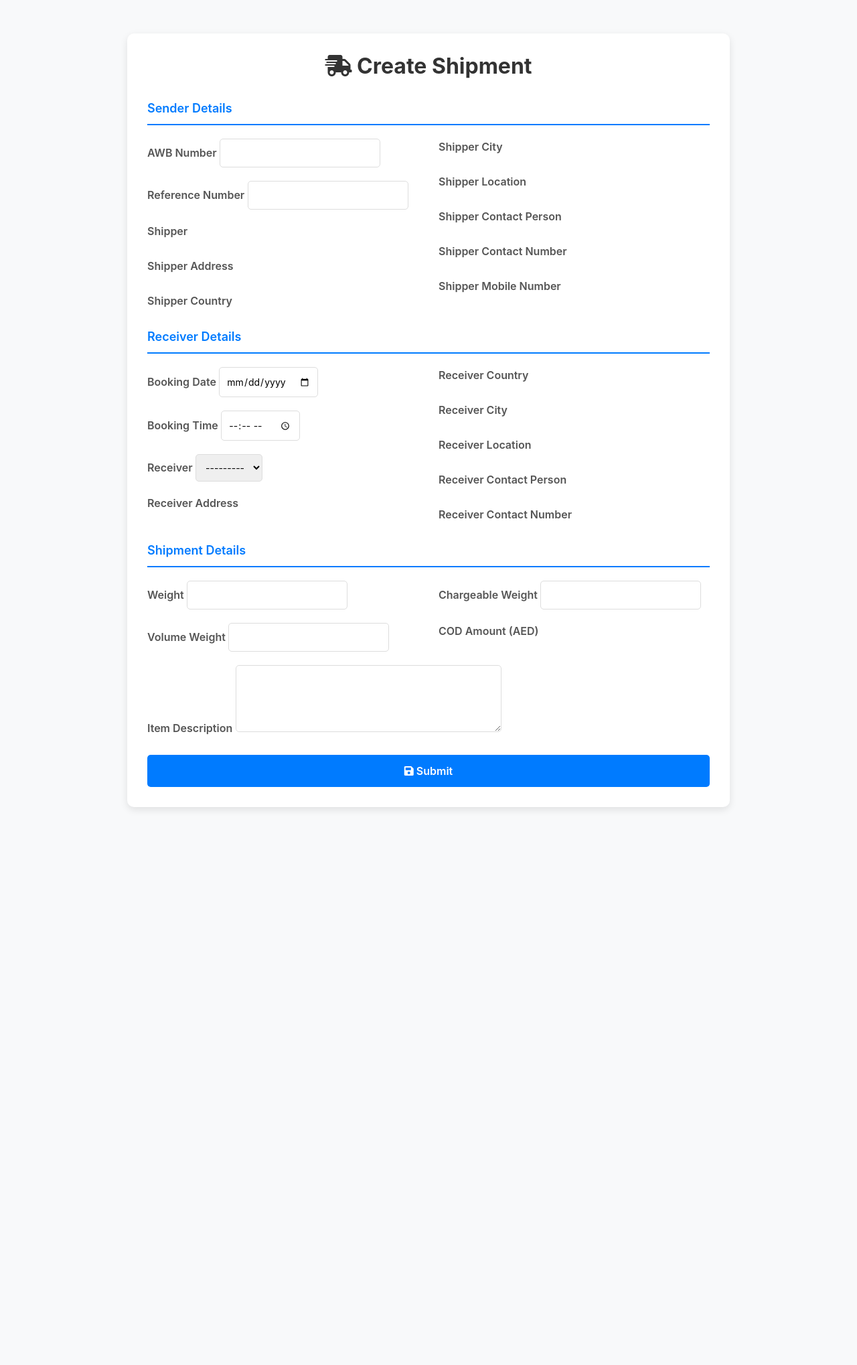
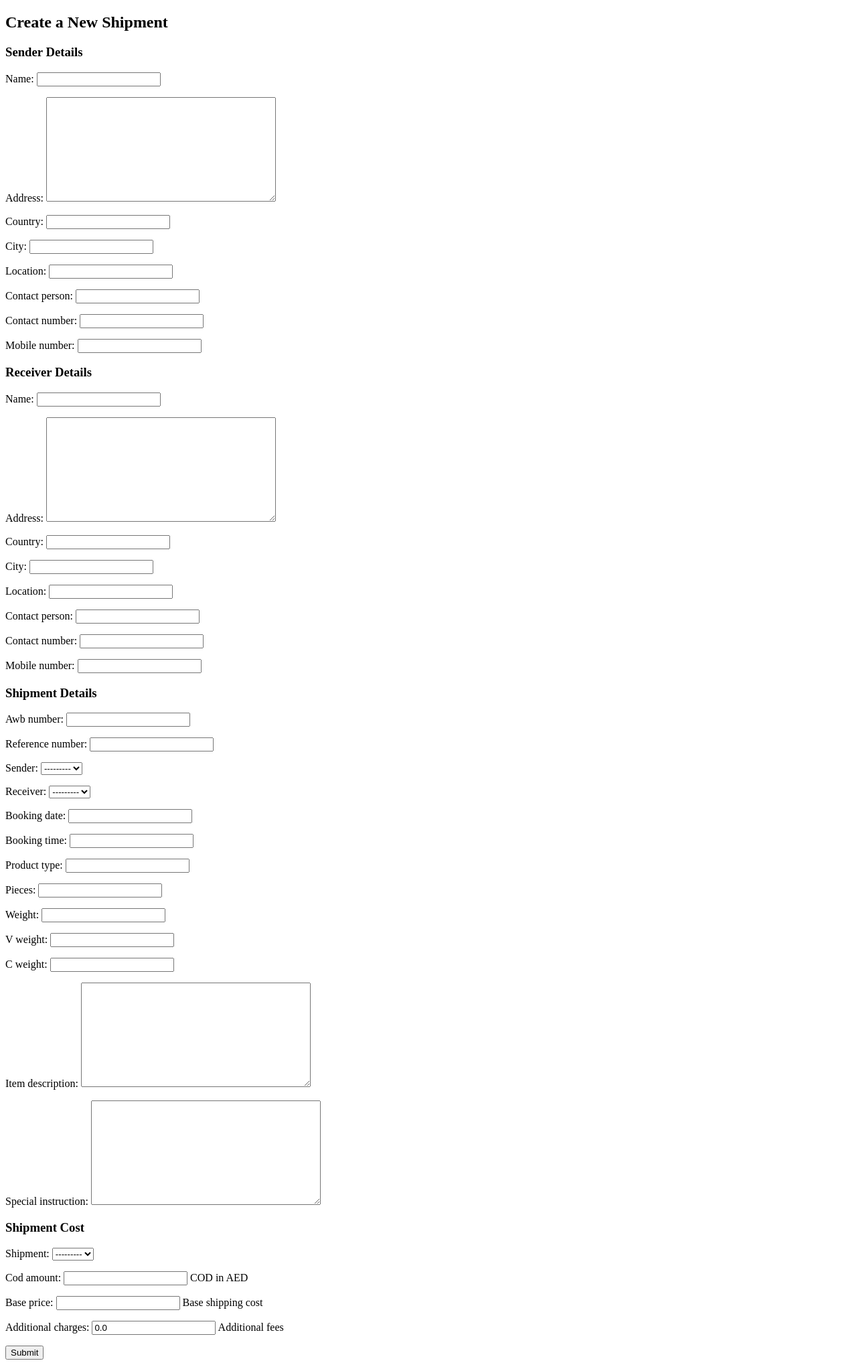
Before and after one commit to rezayadegari92/Tracking-Project, a Django app: page /create/ in a window 1280 px wide. Shown: the whole page at 67% size. Before the commit the page ends 1209 px from the top, so only its background shows below. Run offline with Django 4.2, Linux system fonts and the light colour scheme; data that the repository does not hold is empty; some libraries are stand-ins or nearby versions.

Commit message:
forms added

```diff
--- a/shipments/forms.py
+++ b/shipments/forms.py
@@ -1,28 +1,22 @@
 from django import forms
-
-from .models import Shipment
-
-
+from .models import Shipment, Sender, Receiver, ShipmentCost
 
 class ShipmentForm(forms.ModelForm):
-
     class Meta:
-
         model = Shipment
-
         fields = '__all__'
 
-        widgets = {
+class SenderForm(forms.ModelForm):
+    class Meta:
+        model = Sender
+        fields = '__all__'
 
-            'shipper_address': forms.Textarea(attrs={'rows': 2}),
+class ReceiverForm(forms.ModelForm):
+    class Meta:
+        model = Receiver
+        fields = '__all__'
 
-            'receiver_address': forms.Textarea(attrs={'rows': 2}),
-
-            'special_instruction': forms.Textarea(attrs={'rows': 2}),
-
-            'item_description': forms.Textarea(attrs={'rows': 2}),
-
-            'booking_date': forms.DateInput(attrs={'type': 'date'}),
-
-            'booking_time': forms.TimeInput(attrs={'type': 'time'}),
-        }
+class ShipmentCostForm(forms.ModelForm):
+    class Meta:
+        model = ShipmentCost
+        fields = '__all__'
--- a/shipments/models.py
+++ b/shipments/models.py
@@ -10,7 +10,6 @@ class Sender(models.Model):
     contact_person = models.CharField(max_length=100)
     contact_number = models.CharField(max_length=20)
     mobile_number = models.CharField(max_length=20, blank=True, null=True)
-    shipment = models.ForeignKey('Shipment', on_delete=models.CASCADE , related_name="receivers")
     def __str__(self):
         return f"{self.name} - {self.city}"
 
@@ -33,8 +32,9 @@ class Receiver(models.Model):
 class Shipment(models.Model):
     awb_number = models.CharField(max_length=50, unique=True)
     reference_number = models.CharField(max_length=50, blank=True, null=True)
-    sender = models.ForeignKey(Sender, on_delete=models.CASCADE)
-    receiver = models.ForeignKey(Receiver, on_delete=models.CASCADE)
+
+    sender = models.OneToOneField(Sender, on_delete=models.CASCADE, related_name="shipment")
+    receiver = models.OneToOneField(Receiver, on_delete=models.CASCADE, related_name="shipment")
 
     booking_date = models.DateField()
     booking_time = models.TimeField()
--- a/shipments/urls.py
+++ b/shipments/urls.py
@@ -7,6 +7,6 @@ urlpatterns = [
 
     path('create/', create_shipment, name='create_shipment'),
 
-    path('list/', shipment_list, name='shipment_list'),
+    path('list/<int:shipment_id>', shipment_list, name='shipment_list'),
 
 ]
--- a/shipments/views.py
+++ b/shipments/views.py
@@ -1,33 +1,40 @@
 from django.shortcuts import render, redirect
-
-from .models import Shipment
-
-from .forms import ShipmentForm
-
-
+from .forms import ShipmentForm, SenderForm, ReceiverForm, ShipmentCostForm
 
 def create_shipment(request):
+    if request.method == "POST":
+        shipment_form = ShipmentForm(request.POST)
+        sender_form = SenderForm(request.POST)
+        receiver_form = ReceiverForm(request.POST)
+        shipment_cost_form = ShipmentCostForm(request.POST)
 
-    if request.method == "POST":
+        if shipment_form.is_valid() and sender_form.is_valid() and receiver_form.is_valid() and shipment_cost_form.is_valid():
+            sender = sender_form.save()
+            receiver = receiver_form.save()
+            shipment = shipment_form.save(commit=False)
+            shipment.sender = sender
+            shipment.receiver = receiver
+            shipment.save()
 
-        form = ShipmentForm(request.POST)
+            shipment_cost = shipment_cost_form.save(commit=False)
+            shipment_cost.shipment = shipment
+            shipment_cost.save()
 
-        if form.is_valid():
-
-            form.save()
-
-            return redirect('shipment_list')  # Redirect to shipment list page
+            return redirect('shipment_list')  # بعد از ذخیره، کاربر رو به لیست سفارشات هدایت کن
 
     else:
+        shipment_form = ShipmentForm()
+        sender_form = SenderForm()
+        receiver_form = ReceiverForm()
+        shipment_cost_form = ShipmentCostForm()
 
-        form = ShipmentForm()
-
-    return render(request, 'shipment_form.html', {'form': form})
-
-
-
-def shipment_list(request):
-
-    shipments = Shipment.objects.all()
-
-    return render(request, 'shipment_list.html', {'shipments': shipments})
+    return render(request, 'create_shipment.html', {
+        'shipment_form': shipment_form,
+        'sender_form': sender_form,
+        'receiver_form': receiver_form,
+        'shipment_cost_form': shipment_cost_form,
+    })
+from .models import Shipment
+def shipment_list(request, shipment_id):
+    shipment = Shipment.objects.get(id=shipment_id)
+    return  render(request, 'shipment_list', {'shipment':shipment})
--- /dev/null
+++ b/templates/create_shipment.html
@@ -0,0 +1,28 @@
+<!DOCTYPE html>
+<html lang="en">
+<head>
+    <meta charset="UTF-8">
+    <meta name="viewport" content="width=device-width, initial-scale=1.0">
+    <title>Create Shipment</title>
+</head>
+<body>
+    <h2>Create a New Shipment</h2>
+    <form method="post">
+        {% csrf_token %}
+
+        <h3>Sender Details</h3>
+        {{ sender_form.as_p }}
+
+        <h3>Receiver Details</h3>
+        {{ receiver_form.as_p }}
+
+        <h3>Shipment Details</h3>
+        {{ shipment_form.as_p }}
+
+        <h3>Shipment Cost</h3>
+        {{ shipment_cost_form.as_p }}
+
+        <button type="submit">Submit</button>
+    </form>
+</body>
+</html>
--- a/templates/shipment_form.html
+++ /dev/null
@@ -1,215 +0,0 @@
-<!DOCTYPE html>
-<html lang="en">
-<head>
-    <meta charset="UTF-8">
-    <meta name="viewport" content="width=device-width, initial-scale=1.0">
-    <title>Create Shipment</title>
-    <!-- Bootstrap CSS -->
-    <link href="https://stackpath.bootstrapcdn.com/bootstrap/4.5.2/css/bootstrap.min.css" rel="stylesheet">
-    <!-- Font Awesome for icons -->
-    <link href="https://cdnjs.cloudflare.com/ajax/libs/font-awesome/5.15.4/css/all.min.css" rel="stylesheet">
-    <style>
-        body {
-            background-color: #f8f9fa;
-        }
-        .form-container {
-            max-width: 900px;
-            margin: 50px auto;
-            padding: 30px;
-            background: #fff;
-            border-radius: 10px;
-            box-shadow: 0 4px 12px rgba(0, 0, 0, 0.1);
-        }
-        .form-container h2 {
-            margin-bottom: 30px;
-            font-weight: bold;
-            color: #333;
-        }
-        .form-group {
-            margin-bottom: 20px;
-        }
-        .form-group label {
-            font-weight: 600;
-            color: #555;
-        }
-        .form-group input,
-        .form-group textarea,
-        .form-group select {
-            border-radius: 5px;
-            border: 1px solid #ddd;
-            padding: 10px;
-            font-size: 14px;
-        }
-        .form-group input:focus,
-        .form-group textarea:focus,
-        .form-group select:focus {
-            border-color: #007bff;
-            box-shadow: 0 0 5px rgba(0, 123, 255, 0.5);
-        }
-        .form-group textarea {
-            resize: vertical;
-            min-height: 100px;
-        }
-        .btn-primary {
-            background-color: #007bff;
-            border: none;
-            padding: 12px 20px;
-            font-size: 16px;
-            font-weight: 600;
-            border-radius: 5px;
-            transition: background-color 0.3s ease;
-        }
-        .btn-primary:hover {
-            background-color: #0056b3;
-        }
-        .section-title {
-            font-size: 18px;
-            font-weight: 600;
-            color: #007bff;
-            margin-bottom: 20px;
-            border-bottom: 2px solid #007bff;
-            padding-bottom: 10px;
-        }
-    </style>
-</head>
-<body>
-    <div class="container">
-        <div class="form-container">
-            <h2 class="text-center"><i class="fas fa-shipping-fast"></i> Create Shipment</h2>
-            <form method="post">
-                {% csrf_token %}
-
-                <!-- Sender Details -->
-                <div class="section-title">Sender Details</div>
-                <div class="row">
-                    <div class="col-md-6">
-                        <div class="form-group">
-                            <label for="awb_number">AWB Number</label>
-                            {{ form.awb_number }}
-                        </div>
-                        <div class="form-group">
-                            <label for="reference_number">Reference Number</label>
-                            {{ form.reference_number }}
-                        </div>
-                        <div class="form-group">
-                            <label for="shipper">Shipper</label>
-                            {{ form.shipper }}
-                        </div>
-                        <div class="form-group">
-                            <label for="shipper_address">Shipper Address</label>
-                            {{ form.shipper_address }}
-                        </div>
-                        <div class="form-group">
-                            <label for="shipper_country">Shipper Country</label>
-                            {{ form.shipper_country }}
-                        </div>
-                    </div>
-                    <div class="col-md-6">
-                        <div class="form-group">
-                            <label for="shipper_city">Shipper City</label>
-                            {{ form.shipper_city }}
-                        </div>
-                        <div class="form-group">
-                            <label for="shipper_location">Shipper Location</label>
-                            {{ form.shipper_location }}
-                        </div>
-                        <div class="form-group">
-                            <label for="shipper_contact_person">Shipper Contact Person</label>
-                            {{ form.shipper_contact_person }}
-                        </div>
-                        <div class="form-group">
-                            <label for="shipper_contact_number">Shipper Contact Number</label>
-                            {{ form.shipper_contact_number }}
-                        </div>
-                        <div class="form-group">
-                            <label for="shipper_mobile_number">Shipper Mobile Number</label>
-                            {{ form.shipper_mobile_number }}
-                        </div>
-                    </div>
-                </div>
-
-                <!-- Receiver Details -->
-                <div class="section-title">Receiver Details</div>
-                <div class="row">
-                    <div class="col-md-6">
-                        <div class="form-group">
-                            <label for="booking_date">Booking Date</label>
-                            {{ form.booking_date }}
-                        </div>
-                        <div class="form-group">
-                            <label for="booking_time">Booking Time</label>
-                            {{ form.booking_time }}
-                        </div>
-                        <div class="form-group">
-                            <label for="receiver">Receiver</label>
-                            {{ form.receiver }}
-                        </div>
-                        <div class="form-group">
-                            <label for="receiver_address">Receiver Address</label>
-                            {{ form.receiver_address }}
-                        </div>
-                    </div>
-                    <div class="col-md-6">
-                        <div class="form-group">
-                            <label for="receiver_country">Receiver Country</label>
-                            {{ form.receiver_country }}
-                        </div>
-                        <div class="form-group">
-                            <label for="receiver_city">Receiver City</label>
-                            {{ form.receiver_city }}
-                        </div>
-                        <div class="form-group">
-                            <label for="receiver_location">Receiver Location</label>
-                            {{ form.receiver_location }}
-                        </div>
-                        <div class="form-group">
-                            <label for="receiver_contact_person">Receiver Contact Person</label>
-                            {{ form.receiver_contact_person }}
-                        </div>
-                        <div class="form-group">
-                            <label for="receiver_contact_number">Receiver Contact Number</label>
-                            {{ form.receiver_contact_number }}
-                        </div>
-                    </div>
-                </div>
-
-                <!-- Shipment Details -->
-                <div class="section-title">Shipment Details</div>
-                <div class="row">
-                    <div class="col-md-6">
-                        <div class="form-group">
-                            <label for="weight">Weight</label>
-                            {{ form.weight }}
-                        </div>
-                        <div class="form-group">
-                            <label for="v_weight">Volume Weight</label>
-                            {{ form.v_weight }}
-                        </div>
-                    </div>
-                    <div class="col-md-6">
-                        <div class="form-group">
-                            <label for="c_weight">Chargeable Weight</label>
-                            {{ form.c_weight }}
-                        </div>
-                        <div class="form-group">
-                            <label for="cod_amount">COD Amount (AED)</label>
-                            {{ form.cod_amount }}
-                        </div>
-                    </div>
-                </div>
-                <div class="form-group">
-                    <label for="item_description">Item Description</label>
-                    {{ form.item_description }}
-                </div>
-
-                <button type="submit" class="btn btn-primary btn-block"><i class="fas fa-save"></i> Submit</button>
-            </form>
-        </div>
-    </div>
-
-    <!-- Bootstrap JS and dependencies -->
-    <script src="https://code.jquery.com/jquery-3.5.1.slim.min.js"></script>
-    <script src="https://cdn.jsdelivr.net/npm/@popperjs/core@2.5.4/dist/umd/popper.min.js"></script>
-    <script src="https://stackpath.bootstrapcdn.com/bootstrap/4.5.2/js/bootstrap.min.js"></script>
-</body>
-</html>
```
Also changed, not shown: shipments/admin.py (+12 -13 lines), templates/shipment_list.html (+26 -72 lines), shipments/migrations/0001_initial.py.
